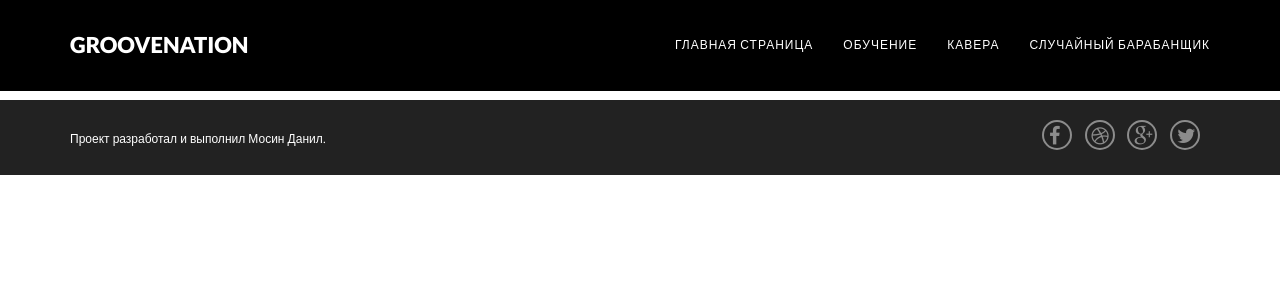
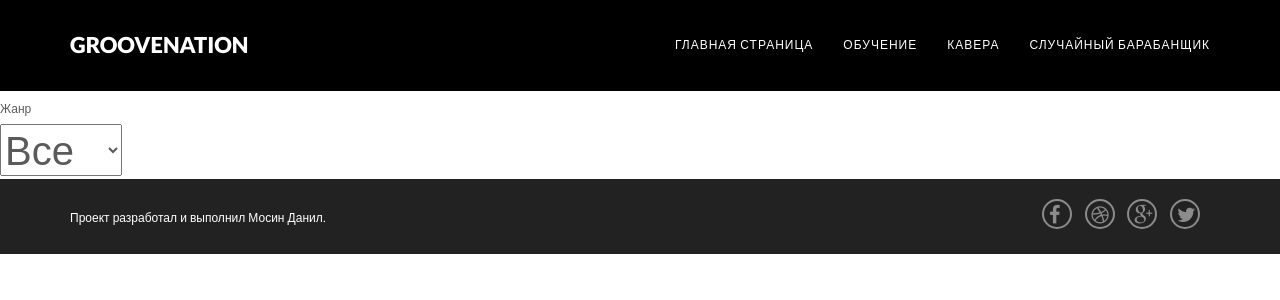
Before and after one commit to mosinmashina/mysite, a Django app: page /covers/1/ in a window 1280 px wide. Shown: the top 300 px of the page. Run offline with Django 4.2, Linux system fonts and the light colour scheme; data comes from the database, SQL or seed files in the repository; some libraries are stand-ins or nearby versions.

Commit message:
select covers

```diff
--- a/mysite/drums/templates/drums/covers.html
+++ b/mysite/drums/templates/drums/covers.html
@@ -2,7 +2,23 @@
 {% load static %}
 
 {% block content %}
+<script src='{% static "drums/js/covers.js" %}'></script>
+
 <div id="covers-title" style="margin-top: 100px;font-size: 40px;text-align: center;">
+    <div class="input-group mb-3">
+        <div class="input-group-prepend">
+          <label class="input-group-text" for="inputGroupSelect01">Жанр</label>
+        </div>
+        <select onchange='location.href="/covers/"+event.target.value' class="custom-select" id="inputGroupSelect01">
+          <option value="all" {% if currentGenre == "all" %} selected {% endif %}> Все</option>
+
+          {% for genre in genres %}
+          <option value="{{ genre }}" {% if currentGenre == genre %} selected {% endif %}>{{ genre }}</option>
+
+          {% endfor %}
+        </select>
+      </div>
+
     {% for cov in covers %}
         <h1> {{cov.genre}} </h1>
         <a> {{cov.url}} </a>
--- a/mysite/drums/views.py
+++ b/mysite/drums/views.py
@@ -55,10 +55,14 @@ def index(request):
     return render(request, 'drums/index.html')
 
 def covers(request, genre_id):
+    allCovers = Cover.objects.all()
     if (genre_id == 'all'):
-        covers = Cover.objects.all()
+        covers = allCovers
     else: covers = Cover.objects.filter(genre = genre_id)
-    return render(request, 'drums/covers.html', {'covers': covers})
+
+    genres = list(set(map(lambda cover: cover.genre, allCovers)))
+
+    return render(request, 'drums/covers.html', {'genres': genres, 'covers': covers, 'currentGenre': genre_id})
 
 def main(request):
     return render(request, 'drums/main.html')
```
